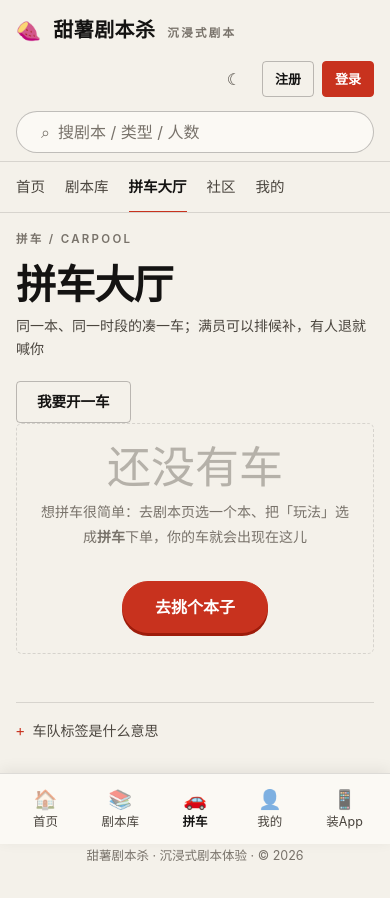
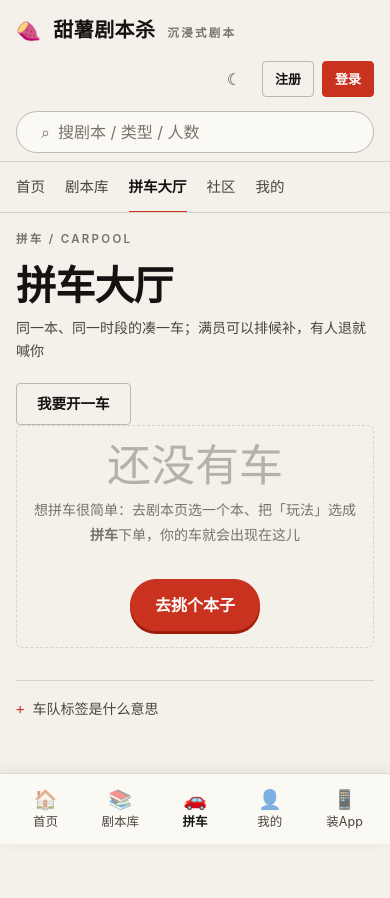
Before and after one commit to LovinFIreFly/tianshu-site, a Flask app: page /car in a window 390 px wide. After the commit the page ends 829 px from the top, so only its background shows below. Run offline with Flask 3, Linux system fonts and the light colour scheme; some libraries are stand-ins or nearby versions.

Commit message:
UI 再紧一档(用户反馈还是太大)：间距令牌整体压缩 sp-6..sp-11 由 24/32/48/64/96/128 改为 20/24/32/40/56/72(首屏 .hero 上下原本 128/96、.band 96、后台主区 128 —— 屏幕全是留白)，卡片/面板内边距 20→16、内容区底部 48→24；标题字号降一档(display 72→58、title 40→34、h2 26→23，手机 34/24/20→30/21/18)，正文 16px 不动(可读性底线)

```diff
--- a/tianshu/static/css/style.css
+++ b/tianshu/static/css/style.css
@@ -54,11 +54,12 @@
   --mono:ui-monospace,SFMono-Regular,"JetBrains Mono",Consolas,monospace;
 
   /* —— 字阶：落差拉到 5 倍以上（display 72 / 正文 16.5）—— */
-  --fs-display:72px;  --lh-display:.98;
-  --fs-title:40px;    --lh-title:1.1;
-  --fs-h2:26px;       --lh-h2:1.25;
-  --fs-h3:19px;       --lh-h3:1.4;
-  --fs-lead:19px;     --lh-lead:1.6;     /* 导语 */
+  --fs-display:58px;  --lh-display:1;    /* 72 → 58：巨型标题在手机上要滑两屏才看完 */
+  --fs-title:34px;    --lh-title:1.15;   /* 40 → 34 */
+  --fs-h2:23px;       --lh-h2:1.3;       /* 26 → 23 */
+  --fs-h3:18px;       --lh-h3:1.4;
+  --fs-lead:18px;     --lh-lead:1.6;     /* 导语 */
+  /* 正文 16.5px 不动：这是可读性的底线，再小看着累 */
   --fs-body:16.5px;   --lh-body:1.75;
   --fs-sm:14px;
   --fs-xs:12.5px;
@@ -66,9 +67,13 @@
   --track-kicker:.2em;
   --track-display:-.02em;
 
-  /* —— 间距：8px 基准 —— */
+  /* —— 间距：8px 基准 ——
+     2026-09 收紧过：原来 sp-8~sp-11 是 48/64/96/128，堆到首屏上就是"上下各空一大截"
+     （.hero 上下 128/96、.band 96、后台 128）—— 屏幕上没多少内容，全是留白。
+     主流 App（微信/小红书/美团）的大区块间距普遍 24~40px，所以这一档整体压下来。
+     别再往回加：留白是用来分区的，不是用来占屏幕的。 */
   --sp-1:4px; --sp-2:8px; --sp-3:12px; --sp-4:16px; --sp-5:20px;
-  --sp-6:24px; --sp-7:32px; --sp-8:48px; --sp-9:64px; --sp-10:96px; --sp-11:128px;
+  --sp-6:20px; --sp-7:24px; --sp-8:32px; --sp-9:40px; --sp-10:56px; --sp-11:72px; --sp-12:96px;
   --container:1200px;                    /* 编辑式容器比工具站窄一点，行更好读 */
   --measure:66ch;                        /* 正文最大行长 */
 
@@ -154,13 +159,13 @@ hr,.rule{border:0;border-top:1px solid var(--rule);margin:var(--sp-8) 0}
 /* ============================ 3. 版式骨架 ============================ */
 /* 上下留白收紧：以前底部 128px（--sp-11）、顶部 48px，手机上滑半天才看到第二屏内容。
    主流 App（微信/小红书/美团）的内容区上下留白都在 16~32px —— 这里取 32 / 48。 */
-.wrap{max-width:var(--container);margin:0 auto;padding:var(--sp-7) var(--sp-7) var(--sp-8);width:100%}
+.wrap{max-width:var(--container);margin:0 auto;padding:var(--sp-6) var(--sp-7) var(--sp-7);width:100%}
 .row{display:flex;gap:var(--sp-4);flex-wrap:wrap;align-items:center}
 .between{display:flex;justify-content:space-between;align-items:baseline;gap:var(--sp-5);flex-wrap:wrap}
 .two{display:grid;grid-template-columns:1.62fr 1fr;gap:var(--sp-9);align-items:start}
 .grid{display:grid;grid-template-columns:repeat(auto-fill,minmax(232px,1fr));gap:var(--sp-8) var(--sp-6)}
 .scroll{overflow-x:auto}
-.foot{padding:var(--sp-7) var(--sp-7);border-top:1px solid var(--rule);color:var(--ink-4);
+.foot{padding:var(--sp-6) var(--sp-7);border-top:1px solid var(--rule);color:var(--ink-4);
   font-size:var(--fs-xs);text-align:center}
 /* 整段色块分区：Apple 的"用底色切段"，不靠分割线。
    出血不靠 100vw + overflow 裁剪（那会把 position:fixed 的弹窗一起裁掉 —— 踩过），
@@ -524,7 +529,7 @@ tbody tr:last-child td{border-bottom:0}
 .adm-main .sub{font-size:var(--fs-sm);color:var(--ink-4);margin-top:var(--sp-2)}
 .stat-grid{display:grid;grid-template-columns:repeat(4,1fr);gap:1px;background:var(--rule);
   border:1px solid var(--rule);margin-bottom:var(--sp-8)}
-.stat-card{background:var(--paper-3);padding:var(--sp-5)}   /* 24 → 20px，格子不再撑得老高 */
+.stat-card{background:var(--paper-3);padding:var(--sp-4)}   /* 24 → 16px，格子不再撑得老高 */
 .stat-card b{display:block;font-family:var(--serif);font-size:34px;font-weight:700;line-height:1.15}
 .stat-card span{font-size:var(--fs-xs);letter-spacing:.06em;color:var(--ink-4)}
 .stat-card .ic{display:none}
@@ -738,8 +743,8 @@ details.spoiler[open] > summary{color:var(--ink);margin-bottom:var(--sp-5)}
 .mobtab{display:none}
 
 @media (max-width:744px){
-  :root{--fs-display:34px;--fs-title:24px;--fs-h2:20px;--fs-body:16px}
-  .wrap{padding:var(--sp-6) var(--sp-4) calc(var(--sp-9) + env(safe-area-inset-bottom))}
+  :root{--fs-display:30px;--fs-title:21px;--fs-h2:18px;--fs-body:16px}
+  .wrap{padding:var(--sp-4) var(--sp-4) calc(72px + env(safe-area-inset-bottom))}
   .band{padding:var(--sp-9) 0}
   .grid{grid-template-columns:repeat(2,1fr);gap:var(--sp-6) var(--sp-4)}
   .juben .cover{aspect-ratio:1/1;padding:var(--sp-4);font-size:52px}
@@ -779,7 +784,7 @@ details.spoiler[open] > summary{color:var(--ink);margin-bottom:var(--sp-5)}
   .banner .slide .t{font-size:24px}
   .banner .slide .emo{font-size:48px}
   .quote{font-size:24px;padding-left:var(--sp-4)}
-  .panel,.card,.adm-panel{padding:var(--sp-5)}
+  .panel,.card,.adm-panel{padding:var(--sp-4)}   /* 20 → 16px：卡片里的"框"不再鼓着 */
   .cust-grid{grid-template-columns:1fr}
   .modal,.modal.small,.modal.mid{width:100%}
   .modal > div{padding-left:var(--sp-4) !important;padding-right:var(--sp-4) !important}
```
